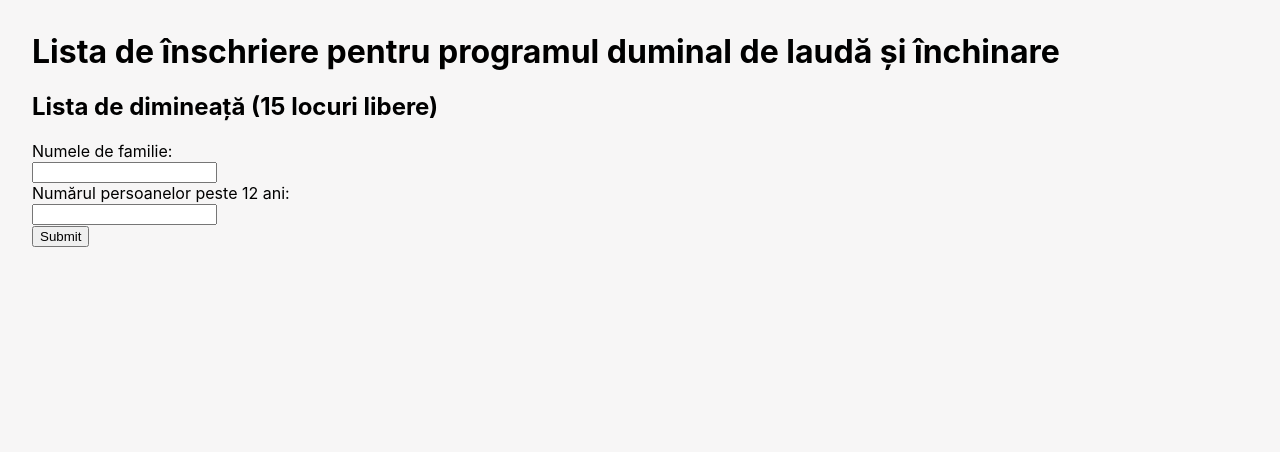
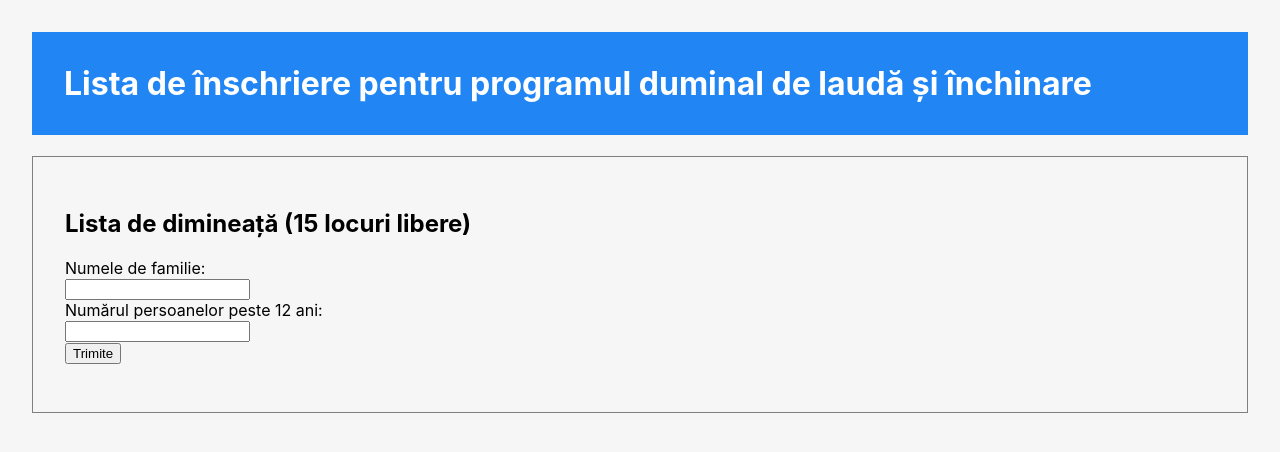
Before and after one commit to mateiclaudiu/lista-elim-fe, a React (Create React App) app: page / in a window 1280 px wide. Shown: the top 452 px of the page. Built offline with nearby package versions, Linux system fonts and the light colour scheme.

Commit message:
Validation and styling

```diff
--- a/src/App.css
+++ b/src/App.css
@@ -1,5 +1,16 @@
 .App {
   text-align: center;
+}
+
+h1 {
+  background: #2186f3;
+  color: white;
+  padding: 2rem;
+}
+
+.list {
+  padding: 2rem;
+  border: 1px solid gray;
 }
 
 .App-logo {
--- a/src/App.js
+++ b/src/App.js
@@ -1,5 +1,6 @@
 import './App.css';
 import {Component} from "react";
+
 
 class App extends Component {
   constructor(props) {
@@ -24,16 +25,23 @@ class App extends Component {
   }
 
   handleSubmit(event) {
-    this.state.listOne.push({familyName: this.state.nameInput, amount: this.state.amount})
-    this.setState({...this.state});
-    alert('Familia ' + this.state.nameInput + ' este adaugata la lista de duminica dimineata');
-    console.log(this.state);
-    event.preventDefault();
+    if (this.state.nameInput == undefined || this.state.nameInput == "") {
+      event.preventDefault();
+    } else if (this.state.amount > this.availablePlaces()) {
+      alert("Nu vă puteți înscrie cu " + this.state.amount + " persoane. Sunt doar " + this.availablePlaces() + " locuri libere")
+    } else {
+
+      this.state.listOne.push({familyName: this.state.nameInput, amount: this.state.amount})
+      this.setState({...this.state});
+      alert('Familia ' + this.state.nameInput + ' este adaugata la lista de duminica dimineata');
+      console.log(this.state);
+      event.preventDefault();
+    }
   }
 
   availablePlaces() {
-    let total=15;
-    this.state.listOne.map(p => p.amount).forEach(a => total-=a)
+    let total = 15;
+    this.state.listOne.map(p => p.amount).forEach(a => total -= a)
     return total
   }
 
@@ -41,7 +49,7 @@ class App extends Component {
 
     let availablePlaces = this.availablePlaces();
     return (
-      <>
+      <div className={"list"}>
         <h2>Lista de dimineață ({availablePlaces} locuri libere)</h2>
         <form onSubmit={this.handleSubmit}>
           <div>
@@ -56,7 +64,7 @@ class App extends Component {
               <input type="number" name="amount" value={this.state.amount} onChange={this.handleChange}/>
             </label>
           </div>
-          <input type="submit" value="Submit"/>
+          <input type="submit" value="Trimite"/>
         </form>
         <div>
           <ul>
@@ -65,7 +73,7 @@ class App extends Component {
             ))}
           </ul>
         </div>
-      </>);
+      </div>);
   }
 }
 
```
Also changed, not shown: 1 other file (tests, documents, lock files or other folders).
